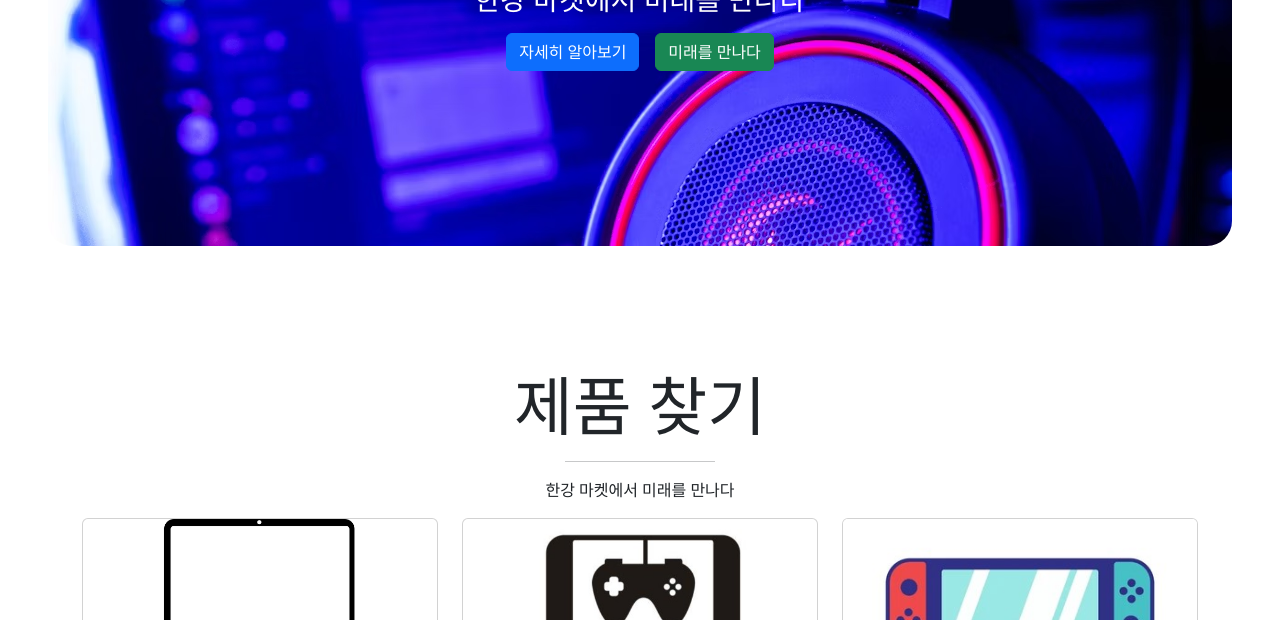
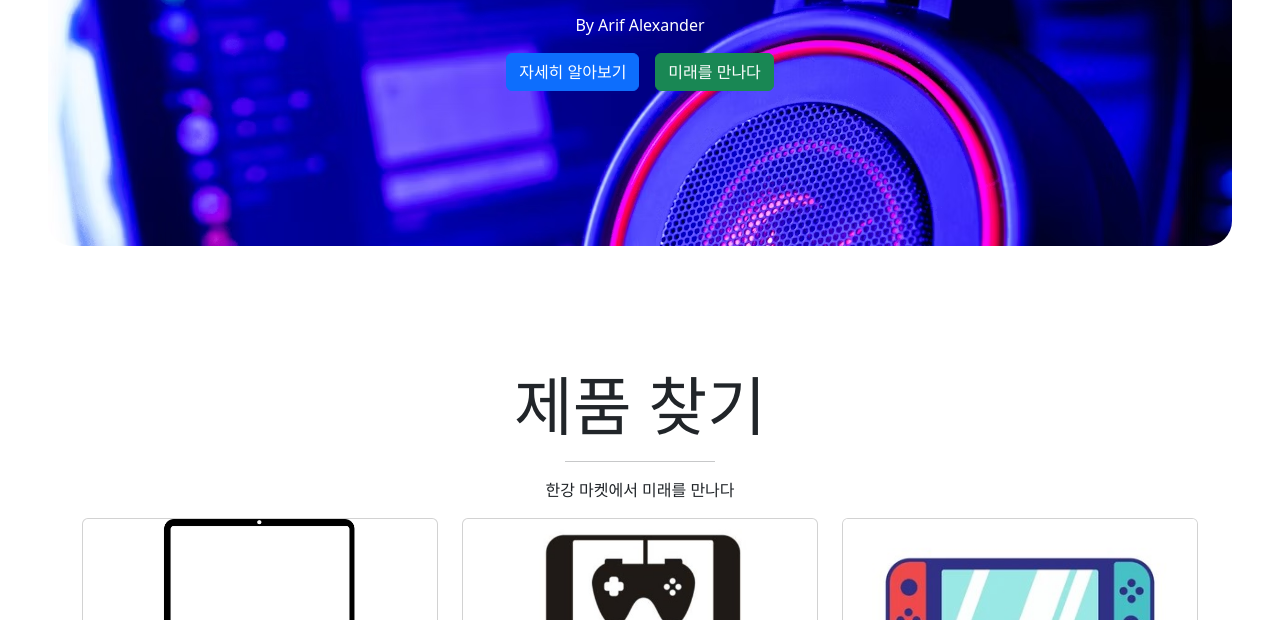
Before and after one commit to itsmebroarif/hangang-solution, a website: page index.html in a window 1280 px wide. Shown: the part 480-1100 px from the top of the page. Drawn offline with nearby package versions, Linux system fonts and the light colour scheme.

Commit message:
Update index.html

```diff
--- a/index.html
+++ b/index.html
@@ -114,6 +114,7 @@
       <div class="col-md-6 p-lg-5 mx-auto my-5">
         <h1 class="display-3 fw-bold">Hangang Solution</h1>
         <h3 class="fw-normal mb-3">"한강 마켓에서 미래를 만나다"</h3>
+        <p>By Arif Alexander</p>
         <div class="d-flex gap-3 justify-content-center lead fw-normal">
           <a
             class="btn btn-primary text-center icon-link"
```
